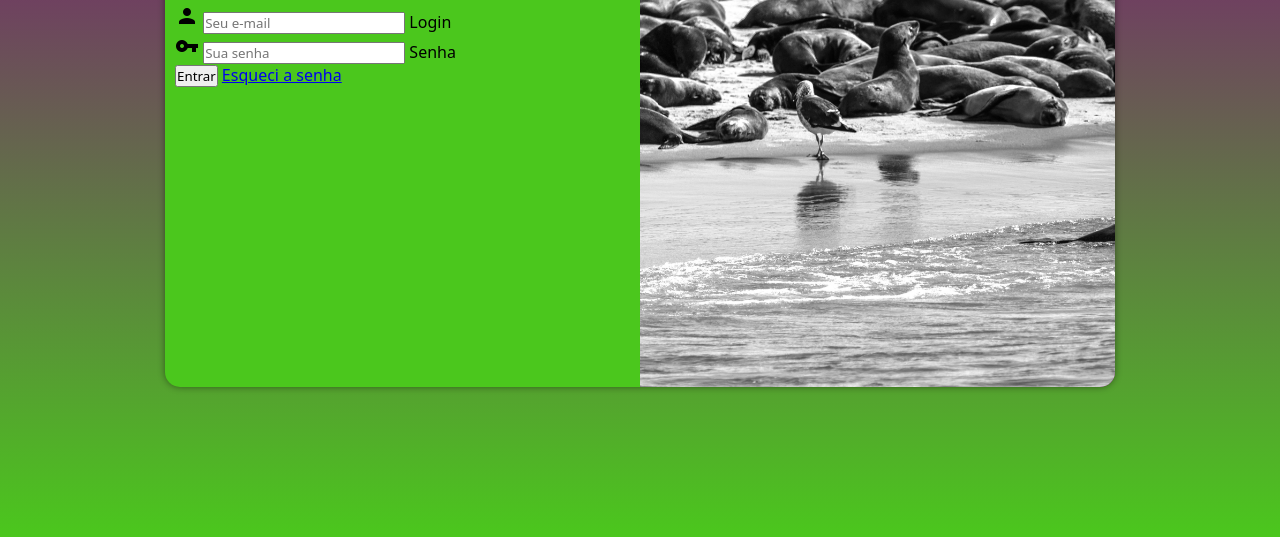
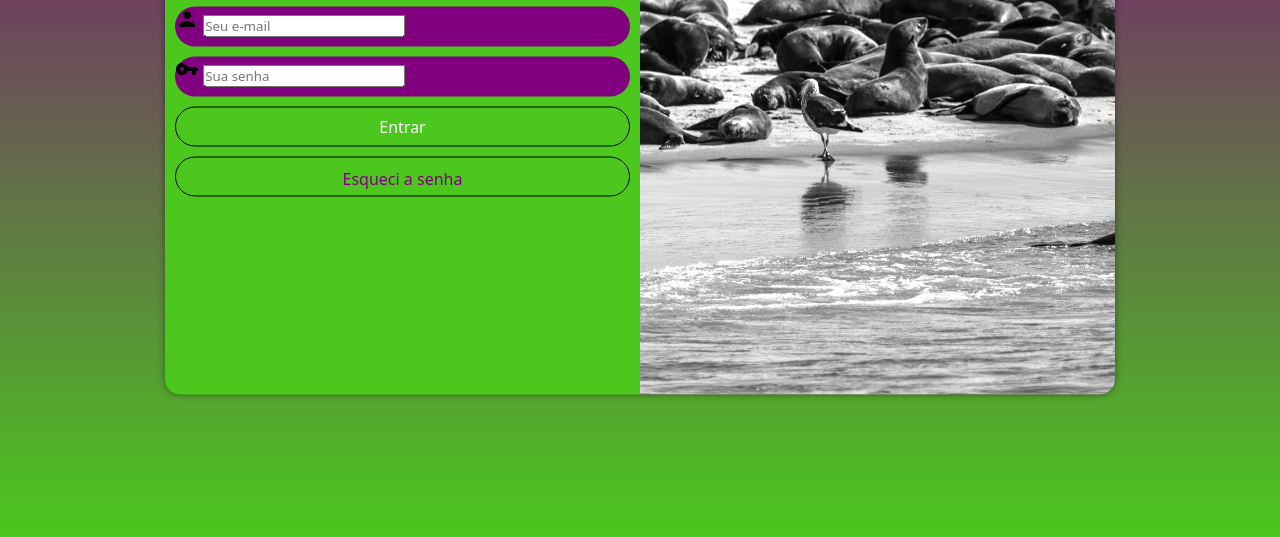
Before and after one commit to felipenespolo/projeto-login, a plain HTML site: page index.html in a window 1280 px wide. Shown: the part 263-800 px from the top of the page. Drawn offline with Linux system fonts and the light colour scheme.

Commit message:
formatação do form

```diff
--- a/estilos/style.css
+++ b/estilos/style.css
@@ -37,7 +37,7 @@ main{
 
     background-color: var(--cor1);
     width: 250px;
-    height: 500px;
+    height: 515px;
     border-radius: 15px;
 
     overflow: hidden;
@@ -70,3 +70,52 @@ div#form > h1{
 div#form > p{
     font-size: 0.9em;
 }
+
+form > div.campo{
+    background-color: var(--cor2);
+    width: 100%;
+    height: 40px;
+    border-radius: 20px;
+    display: block;
+    margin: 10px 0px;
+}
+
+form label{
+    display: none;
+}
+
+form input[type=submit]{
+    display: block;
+    font-size: 1em;
+    width: 100%;
+    height: 40px;
+    background-color: var(--cor1);
+    color: white;
+    border: 1px solid black;
+    border-radius: 20px;
+    margin: 0px;
+    margin-bottom: 10px;
+}
+
+form input[type=submit]:hover{
+    background-color: var(--cor2);
+}
+
+form a.botao{
+    display: block;
+    text-align: center;
+    font-size: 1em;
+    width: 100%;
+    height: 40px;
+    padding-top: 10px;
+    margin: 0px;
+    background-color: var(--cor1);
+    color: var(--cor2);
+    border: 1px solid black;
+    border-radius: 20px;
+    text-decoration: none;
+}
+
+form a.botao:hover{
+    background-color: var(--cor2);
+}
--- a/index.html
+++ b/index.html
@@ -35,7 +35,7 @@
 
                     <div>
                         <input type="submit" value="Entrar">
-                        <a href="esqueci.html">
+                        <a href="esqueci.html" class="botao">
                             Esqueci a senha
                         </a>
                     </div>
```
